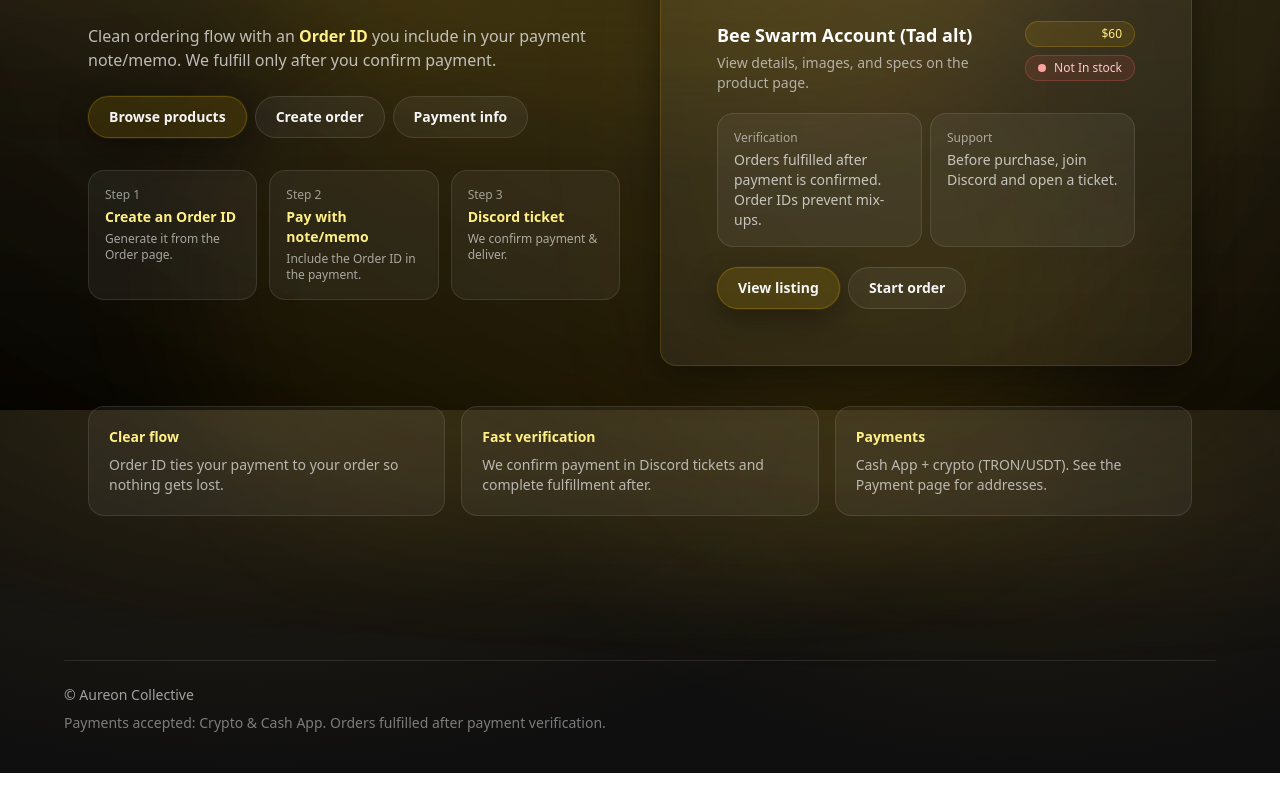
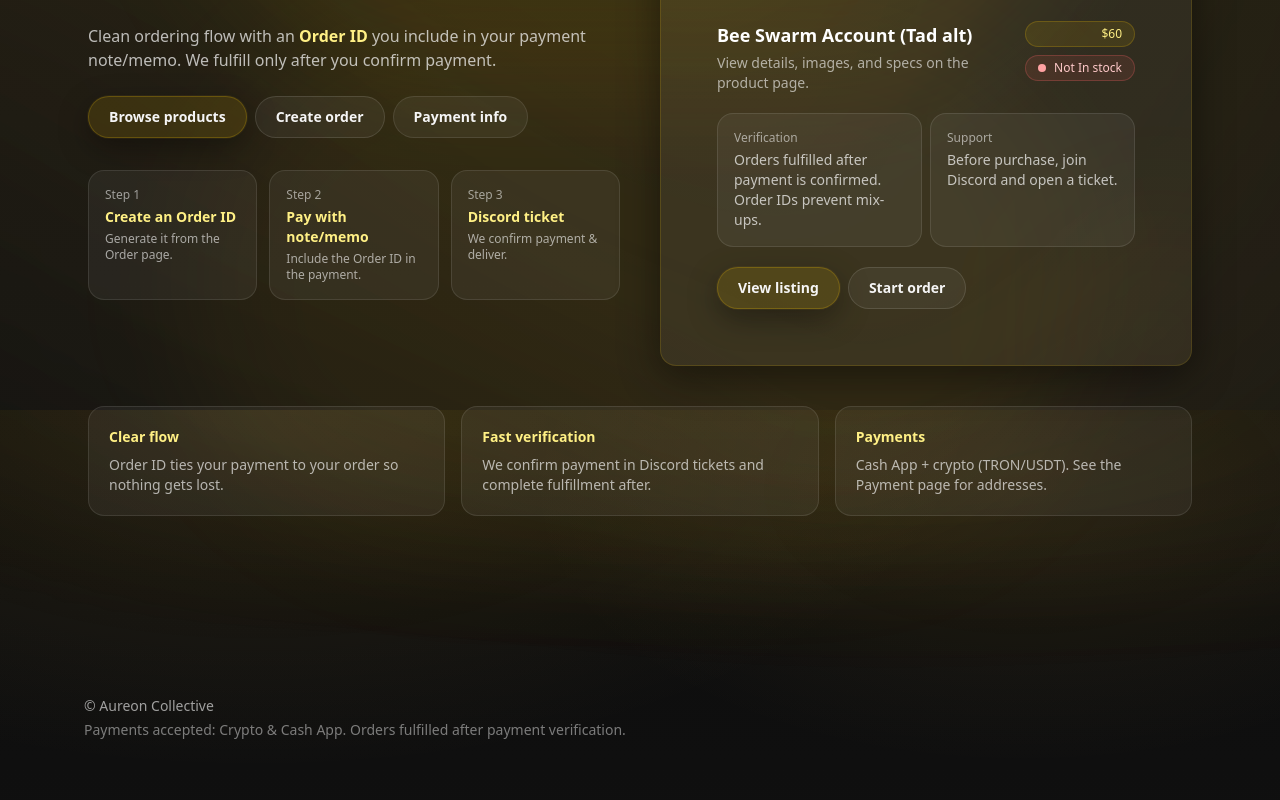
Before and after one commit to himmlegimmle46-png/aureon-collective, a Next.js app: page / in a window 1280 px wide. Shown: the part 390-1190 px from the top of the page. Before the commit the page ends 1163 px from the top, so only its background shows below. Built offline with nearby package versions, Linux system fonts and the light colour scheme.

Commit message:
Fix globals: single animated background

```diff
--- a/app/layout.tsx
+++ b/app/layout.tsx
@@ -6,25 +6,29 @@
   return (
     <html lang="en">
       <body className="min-h-screen bg-black text-white">
-        {/* ✅ FIX: Use FIXED background layers so there is NEVER a bottom cutoff */}
-        <div aria-hidden className="aureon-bg" />
-        <div aria-hidden className="aureon-vignette" />
-        <div aria-hidden className="aureon-blob aureon-blob-1" />
-        <div aria-hidden className="aureon-blob aureon-blob-2" />
+        {/* Fixed animated background (never clips) */}
+        <div aria-hidden className="ac-bg">
+          <div className="ac-grid" />
+          <div className="ac-blob ac-blob-1" />
+          <div className="ac-blob ac-blob-2" />
+          <div className="ac-blob ac-blob-3" />
+          <div className="ac-vignette" />
+        </div>
 
         <div className="min-h-screen flex flex-col">
           <Navbar />
 
-          {/* ✅ Keep content below sticky navbar */}
-          <main className="flex-1 w-full px-4 pt-16 sm:pt-20 pb-16">
+          {/* extra top padding so content never kisses the sticky navbar */}
+          <main className="flex-1 w-full px-4 pt-16 sm:pt-20 pb-20">
             <RouteTransition>{children}</RouteTransition>
           </main>
 
+          {/* Cleaner footer, no “cutoff” border */}
           <footer className="w-full px-4 pb-10 pt-10 text-sm text-white/60">
             <div className="mx-auto w-full max-w-6xl">
-              <div className="flex flex-col gap-2 border-t border-white/10 pt-6">
+              <div className="ac-footerfade rounded-2xl px-5 py-5">
                 <div>© Aureon Collective</div>
-                <div className="text-white/45">
+                <div className="mt-1 text-white/45">
                   Payments accepted: Crypto & Cash App. Orders fulfilled after payment verification.
                 </div>
               </div>
```
